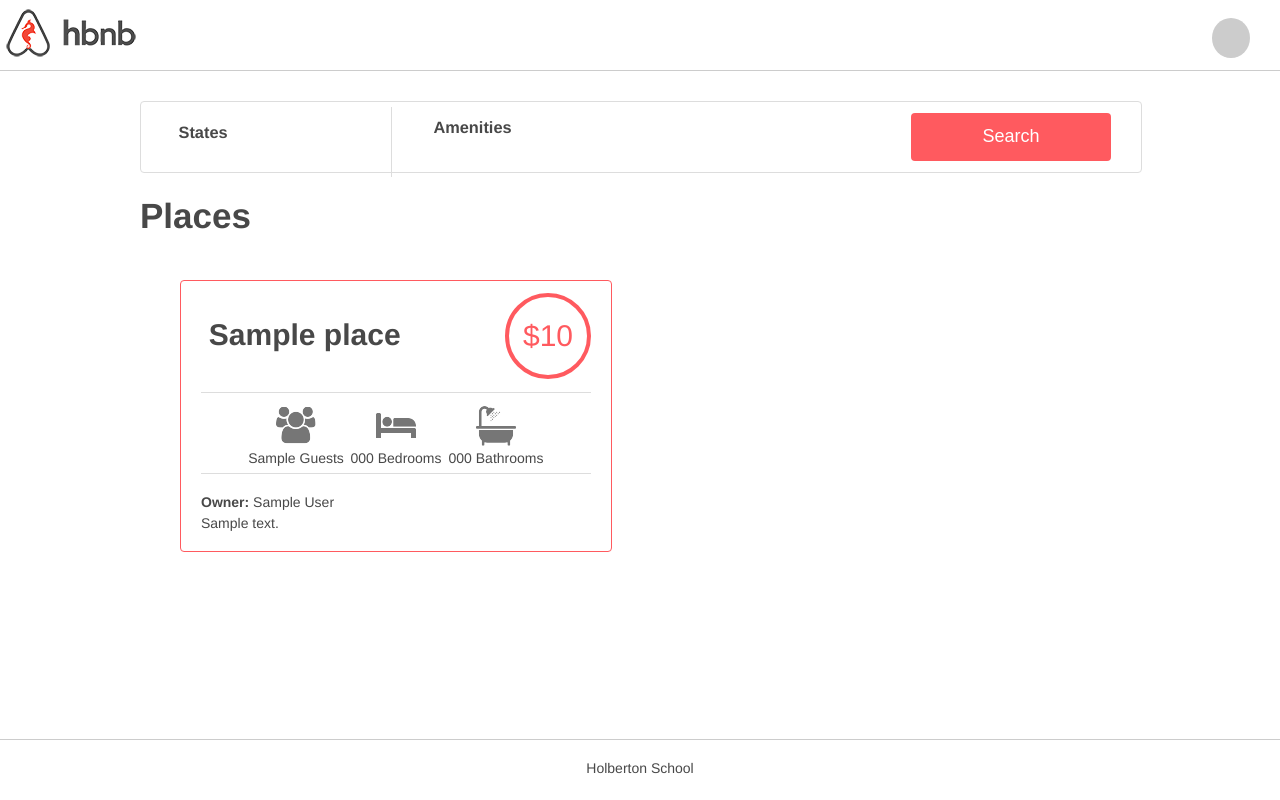
After one commit to el-dani-cortes/AirBnB_clone_v4, a Flask app: template web_dynamic/templates/2-hbnb.html in a window 1280 px wide. The commit adds this page. Run offline with Flask 2, Linux system fonts and the light colour scheme; the template is opened without the code that fills it: most values are stand-ins (such as "Sample title", 1, 10 or a date in 2020); some libraries are stand-ins or nearby versions.

Commit message:
Add functionality to check for API status

```diff
--- /dev/null
+++ b/web_dynamic/static/scripts/2-hbnb.js
@@ -0,0 +1,36 @@
+/* Dynamic Funcionality */
+$('document').ready(function () {
+  /* Listens for changes on each INPUT checkbox tag */
+  const amenitiesId = {};
+  $('INPUT[type="checkbox"]').click(function () {
+    if ($(this).prop('checked')) {
+      amenitiesId[$(this).attr('data-id')] = $(this).attr('data-name');
+    } else {
+      delete amenitiesId[$(this).attr('data-id')];
+    }
+    $('.amenities h4').text(Object.values(amenitiesId).join(', '));
+  });
+  /* Get status of api and change class if api not available
+  Request status every 10 seconds */
+  const callout = function () {
+    $.ajax({
+      type: 'get',
+      url: `http://${window.location.hostname}:5001/api/v1/status/`,
+      timeout: 5000,
+      success: function (status) {
+        if (status.status === 'OK') {
+          $('DIV#api_status').addClass('available');
+        } else {
+          $('DIV#api_status').removeClass('available');
+        }
+      },
+      error: function () {
+        $('DIV#api_status').removeClass('available');
+      },
+      complete: function () {
+        setTimeout(callout, 10000);
+      }
+    });
+  };
+  callout();
+});
--- a/web_dynamic/static/styles/3-header.css
+++ b/web_dynamic/static/styles/3-header.css
@@ -1,4 +1,8 @@
 header {
+    display: flex;
+    flex-direction: row;
+    justify-content: space-between;
+    align-items: center;
     background: white;
     height: 70px;
     width: 100%;
@@ -8,4 +12,17 @@ header .logo {
     background: url("../images/logo.png") no-repeat;
     left: 20px;
     height: 100%;
+    width: 100%;
+    margin-top: 5px;
 }
+header #api_status{
+    height: 40px;
+    width: 40px;
+    background-color:  #cccccc;
+    border-radius: 50%;
+    margin-right: 30px;
+    margin-top: 5px;
+}
+#api_status.available {
+    background-color: #ff545f;
+}
--- /dev/null
+++ b/web_dynamic/templates/2-hbnb.html
@@ -0,0 +1,89 @@
+<!DOCTYPE html>
+<html lang="en">
+
+<head>
+  <meta charset="UTF-8">
+  <link rel="stylesheet" type="text/css" href="../static/styles/4-common.css?{{ cache_id }}">
+  <link rel="stylesheet" type="text/css" href="../static/styles/3-header.css?{{ cache_id }}">
+  <link rel="stylesheet" type="text/css" href="../static/styles/3-footer.css?{{ cache_id }}">
+  <link rel="stylesheet" type="text/css" href="../static/styles/6-filters.css?{{ cache_id }}">
+  <link type="text/css" rel="stylesheet" href="../static/styles/8-places.css?{{ cache_id }}">
+  <link rel="icon" href="../static/images/icon.png" />
+  <title>HBnB</title>
+  <script src="https://code.jquery.com/jquery-3.2.1.min.js"></script>
+  <script type="text/javascript" src="../static/scripts/2-hbnb.js?{{ cache_id }}"></script>
+</head>
+
+<body>
+  <header>
+    <div class="logo"></div>
+    <div id="api_status"></div>
+  </header>
+  <div class="container">
+    <section class="filters">
+      <div class="locations">
+        <h3>States</h3>
+        <h4>&nbsp;</h4>
+        <div class="popover">
+          <ul>
+            {% for state in states %}
+            <li>
+              <h2>{{ state[0].name }}:</h2>
+              <ul>
+                {% for city in state[1] %}
+                <li>{{ city.name }}</li>
+                {% endfor %}
+              </ul>
+            </li>
+            {% endfor %}
+          </ul>
+        </div>
+      </div>
+      <div class="amenities">
+        <h3>Amenities</h3>
+        <h4>&nbsp;</h4>
+        <div class="popover">
+          <ul>
+            {% for amenity in amenities %}
+            <li>
+              <INPUT type="checkbox" data-id="{{ amenity.id }}" data-name="{{ amenity.name }}">{{ amenity.name }}</INPUT>
+            </li>
+            {% endfor %}
+          </ul>
+        </div>
+      </div>
+      <button type="button">Search</button>
+    </section>
+    <div class="placesh1">
+      <h1>Places</h1>
+    </div>
+    <section class="places">
+      <!-- <h1>Places</h1> -->
+      {% for place in places %}
+      <article>
+        <div class="title_box">
+          <h2>{{ place.name }}</h2>
+          <div class="price_by_night">${{ place.price_by_night }}</div>
+        </div>
+        <div class="information">
+          <div class="max_guest">{{ place.max_guest }} Guest{% if place.max_guest != 1 %}s{% endif %}</div>
+          <div class="number_rooms">{{ place.number_rooms }} Bedroom{% if place.number_rooms != 1 %}s{% endif %}</div>
+          <div class="number_bathrooms">{{ place.number_bathrooms }} Bathroom{% if place.number_bathrooms != 1 %}s{%
+            endif %}</div>
+        </div>
+        <div class="user">
+          <b>Owner:</b> {{ place.user.first_name }} {{ place.user.last_name }}
+        </div>
+        <div class="description">
+          {{ place.description | safe }}
+        </div>
+      </article>
+      {% endfor %}
+    </section>
+  </div>
+  <footer>
+    <p>Holberton School</p>
+  </footer>
+</body>
+
+</html>
```
Also changed, not shown: web_dynamic/2-hbnb.py (added, +46 -0 lines).
